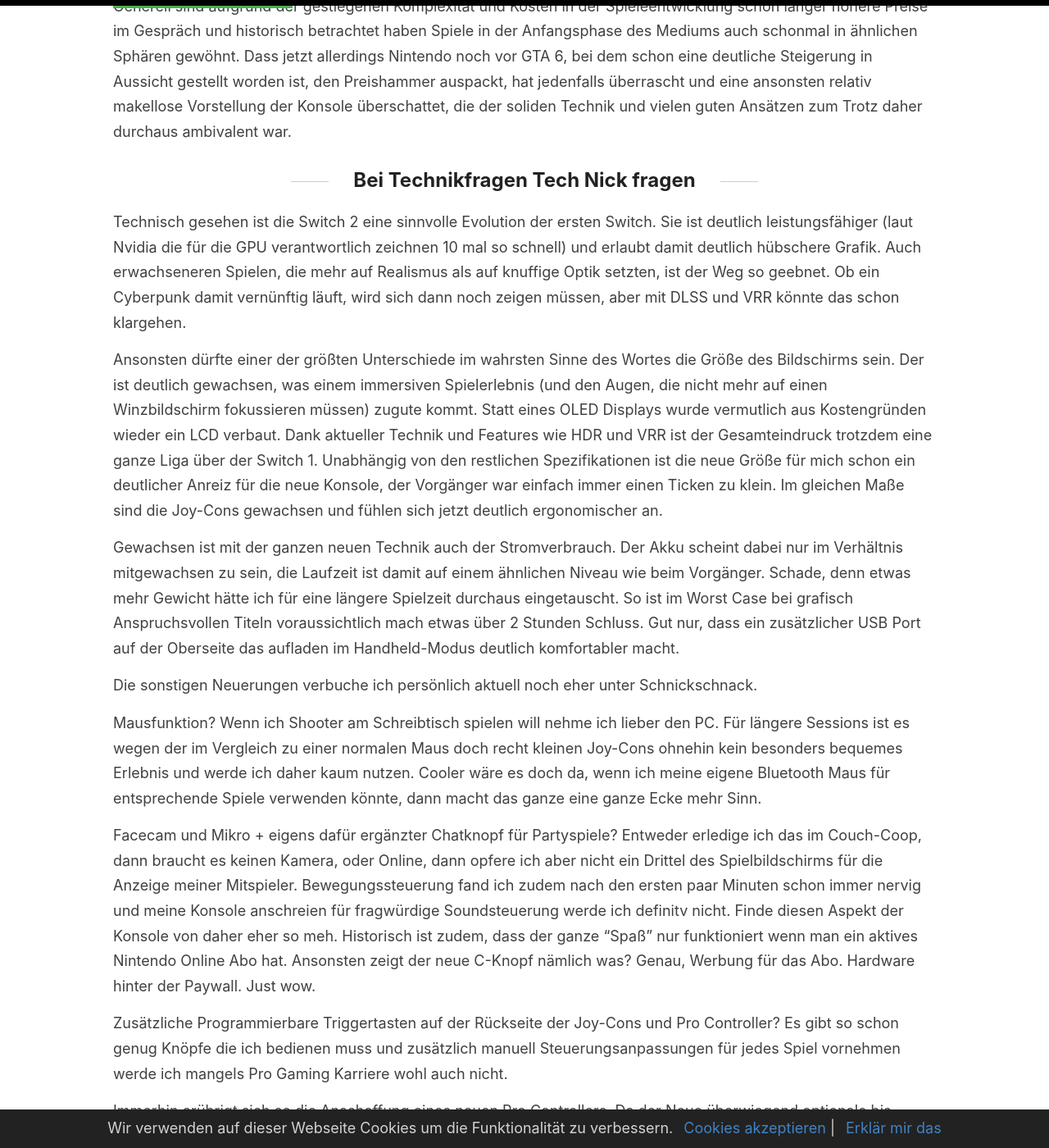
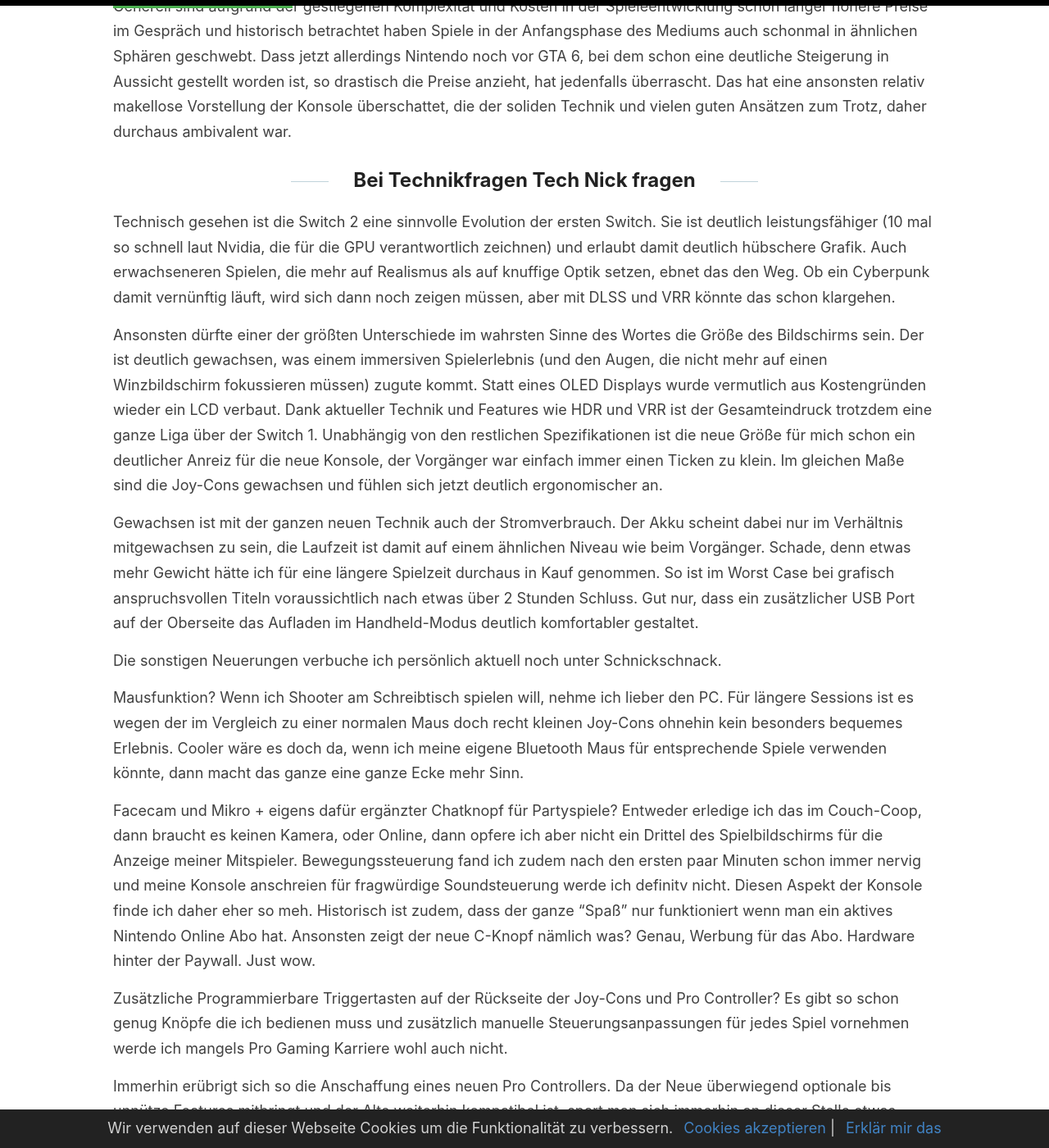
Before and after one commit to john-hotstone/john-hotstone.github.io, a Jekyll site: the page built from _posts/2025-04-11-Switch-2-Preorder.md, in a window 1280 px wide and 1400 px high, scrolled down 1052 px. Shown: the whole window at 82% size. Built offline with Jekyll 4.4.1, drawn with Linux system fonts in a browser that asks for light colours; comment, search, counter and statistics services are not loaded; some of the changed text lies outside the part shown.

Commit message:
Update 2025-04-11-Switch-2-Preorder.md

```diff
--- a/_posts/2025-04-11-Switch-2-Preorder.md
+++ b/_posts/2025-04-11-Switch-2-Preorder.md
@@ -6,31 +6,31 @@
 
 Die Switch 2 wurde endlich offiziell vorgestellt und wir haben die ganzen heiß erwarteten Infos über die monatelang spekuliert wurde transparent auf dem Tisch.
 
-## Onder ema Euro därf ’s koschta, was will
+## Was kostet die Welt?
 Viel diskutiert wird aktuell vor allem die Preisgestaltung. Im Vergleich zu einer PS5 ist der Preis nicht wesentlich niedriger, wobei die Leistung eher auf PS4 Niveau zu liegen scheint.
 
-Bei der Konsole selbst ist das noch einigermaßen zu verschmerzen, da handelt es sich ja um eine einmalige Anschaffung. Bei den Spielepreisen langt Nintendo dagegen bei den First Party Titeln richtig zu. Der Preis für Mario Kart World in der physischen Version sprengt bei mir jedenfalls jegliche Schmerzgrenze, zu diesem Preis würde ich das Spiel nie erwerben und vielen geht es wohl genauso. Ein Trostpflaster ist der etwas niedrigere Preis im Bundle als Vorbestellung, was wiederum relativiert wird weil schon die ersten Rabatte auf das Standardbundle ohne Spiel bei dem einen oder anderen Händler aufgetaucht ist.
+Bei der Konsole selbst ist das noch einigermaßen zu verschmerzen, da handelt es sich ja um eine einmalige Anschaffung. Bei den Spielepreisen für First Party Titel langt Nintendo dagegen richtig zu. Der Preis für Mario Kart World in der physischen Version sprengt bei mir jedenfalls jegliche Schmerzgrenze, zu diesem Preis würde ich das Spiel nie erwerben und vielen geht es wohl genauso. Ein Trostpflaster ist der etwas niedrigere Preis im Bundle als Vorbestellung, was wiederum relativiert wird weil schon die ersten Rabatte auf das Standardbundle ohne Spiel bei dem einen oder anderen Händler aufgetaucht ist.
 
-Nach eigenen Angaben setzt Nintendo bei den neuen Preisen die angenommene Spielzeit ins Verhältnis zum Preis. Das deutet zumindest daraufhin, dass Mario Kart uns für eine ganze Weile beschäftigen wird. Andere First Party Titeln sind dementsprechend auch etwa günstiger, Schnäppchen sind aber erstmal nicht zu erwarten, zumal Nintendo immer sehr preisstabil war.
+Nach eigenen Angaben setzt Nintendo bei den neuen Preisen die angenommene Spielzeit ins Verhältnis zum Preis. Das deutet zumindest daraufhin, dass Mario Kart uns für eine ganze Weile beschäftigen wird. Andere First Party Titel sind dementsprechend auch etwas günstiger, Schnäppchen sind aber erstmal trotzdem nicht zu erwarten, zumal Nintendo immer sehr preisstabil war.
 
-Ein Hoffnungsschimmer: ausgenommen sind Third Party Spiele von externen Studios, da macht Nintendo keine Vorgaben. Zu befürchten ist daher zwar trotzdem dass auch andere Studios die höheren Preise mitgehen, aber das eine oder andere AA dürfte auch noch zu moderaten Preisen erscheinen.
+Ein Hoffnungsschimmer: ausgenommen sind Third Party Spiele von externen Studios, da macht Nintendo keine Vorgaben. Zu befürchten ist trotzdem, dass auch andere Studios sich an der Preisgestaltung Nintendos orientieren, aber das eine oder andere AA Game dürfte auch zu moderaten Preisen erscheinen.
 
-Generell sind aufgrund der gestiegenen Komplexität und Kosten in der Spieleentwicklung schon länger höhere Preise im Gespräch und historisch betrachtet haben Spiele in der Anfangsphase des Mediums auch schonmal in ähnlichen Sphären gewöhnt. Dass jetzt allerdings Nintendo noch vor GTA 6, bei dem schon eine  deutliche Steigerung in Aussicht gestellt worden ist, den Preishammer auspackt, hat jedenfalls überrascht und eine ansonsten relativ makellose Vorstellung der Konsole überschattet, die der soliden Technik und vielen guten Ansätzen zum Trotz daher durchaus ambivalent war.
+Generell sind aufgrund der gestiegenen Komplexität und Kosten in der Spieleentwicklung schon länger höhere Preise im Gespräch und historisch betrachtet haben Spiele in der Anfangsphase des Mediums auch schonmal in ähnlichen Sphären geschwebt. Dass jetzt allerdings Nintendo noch vor GTA 6, bei dem schon eine deutliche Steigerung in Aussicht gestellt worden ist, so drastisch die Preise anzieht, hat jedenfalls überrascht. Das hat eine ansonsten relativ makellose Vorstellung der Konsole überschattet, die der soliden Technik und vielen guten Ansätzen zum Trotz, daher durchaus ambivalent war.
 
 ## Bei Technikfragen Tech Nick fragen
-Technisch gesehen ist die Switch 2 eine sinnvolle Evolution der ersten Switch. Sie ist deutlich leistungsfähiger (laut Nvidia die für die GPU verantwortlich zeichnen 10 mal so schnell) und erlaubt damit deutlich hübschere Grafik. Auch erwachseneren Spielen, die mehr auf Realismus als auf knuffige Optik setzten, ist der Weg so geebnet. Ob ein Cyberpunk damit vernünftig läuft, wird sich dann noch zeigen müssen, aber mit DLSS und VRR könnte das schon klargehen.
+Technisch gesehen ist die Switch 2 eine sinnvolle Evolution der ersten Switch. Sie ist deutlich leistungsfähiger (10 mal so schnell laut Nvidia, die für die GPU verantwortlich zeichnen) und erlaubt damit deutlich hübschere Grafik. Auch erwachseneren Spielen, die mehr auf Realismus als auf knuffige Optik setzen, ebnet das den Weg. Ob ein Cyberpunk damit vernünftig läuft, wird sich dann noch zeigen müssen, aber mit DLSS und VRR könnte das schon klargehen.
 
 Ansonsten dürfte einer der größten Unterschiede im wahrsten Sinne des Wortes die Größe des Bildschirms sein. Der ist deutlich gewachsen, was einem immersiven Spielerlebnis (und den Augen, die nicht mehr auf einen Winzbildschirm fokussieren müssen) zugute kommt. Statt eines OLED Displays wurde vermutlich aus Kostengründen wieder ein LCD verbaut. Dank aktueller Technik und Features wie HDR und VRR ist der Gesamteindruck trotzdem eine ganze Liga über der Switch 1. Unabhängig von den restlichen Spezifikationen ist die neue Größe für mich schon ein deutlicher Anreiz für die neue Konsole, der Vorgänger war einfach immer einen Ticken zu klein. Im gleichen Maße sind die Joy-Cons gewachsen und fühlen sich jetzt deutlich ergonomischer an.
 
-Gewachsen ist mit der ganzen neuen Technik auch der Stromverbrauch. Der Akku scheint dabei nur im Verhältnis mitgewachsen zu sein, die Laufzeit ist damit auf einem ähnlichen Niveau wie beim Vorgänger. Schade, denn etwas mehr Gewicht hätte ich für eine längere Spielzeit durchaus eingetauscht. So ist im Worst Case bei grafisch Anspruchsvollen Titeln voraussichtlich mach etwas über 2 Stunden Schluss. Gut nur, dass ein zusätzlicher USB Port auf der Oberseite das aufladen im Handheld-Modus deutlich komfortabler macht.
+Gewachsen ist mit der ganzen neuen Technik auch der Stromverbrauch. Der Akku scheint dabei nur im Verhältnis mitgewachsen zu sein, die Laufzeit ist damit auf einem ähnlichen Niveau wie beim Vorgänger. Schade, denn etwas mehr Gewicht hätte ich für eine längere Spielzeit durchaus in Kauf genommen. So ist im Worst Case bei grafisch anspruchsvollen Titeln voraussichtlich nach etwas über 2 Stunden Schluss. Gut nur, dass ein zusätzlicher USB Port auf der Oberseite das Aufladen im Handheld-Modus deutlich komfortabler gestaltet.
 
-Die sonstigen Neuerungen verbuche ich persönlich aktuell noch eher unter Schnickschnack.
+Die sonstigen Neuerungen verbuche ich persönlich aktuell noch unter Schnickschnack.
 
-Mausfunktion? Wenn ich Shooter am Schreibtisch spielen will nehme ich lieber den PC. Für längere Sessions ist es wegen der im Vergleich zu einer normalen Maus doch recht kleinen Joy-Cons ohnehin kein besonders bequemes Erlebnis und werde ich daher kaum nutzen. Cooler wäre es doch da, wenn ich meine eigene Bluetooth Maus für entsprechende Spiele verwenden könnte, dann macht das ganze eine ganze Ecke mehr Sinn.
+Mausfunktion? Wenn ich Shooter am Schreibtisch spielen will, nehme ich lieber den PC. Für längere Sessions ist es wegen der im Vergleich zu einer normalen Maus doch recht kleinen Joy-Cons ohnehin kein besonders bequemes Erlebnis. Cooler wäre es doch da, wenn ich meine eigene Bluetooth Maus für entsprechende Spiele verwenden könnte, dann macht das ganze eine ganze Ecke mehr Sinn.
 
-Facecam und Mikro + eigens dafür ergänzter Chatknopf für Partyspiele? Entweder erledige ich das im Couch-Coop, dann braucht es keinen Kamera, oder Online, dann opfere ich aber nicht ein Drittel des Spielbildschirms für die Anzeige meiner Mitspieler. Bewegungssteuerung fand ich zudem nach den ersten paar Minuten schon immer nervig und meine Konsole anschreien für fragwürdige Soundsteuerung werde ich definitv nicht. Finde diesen Aspekt der Konsole von daher eher so meh. Historisch ist zudem, dass der ganze "Spaß" nur funktioniert wenn man ein aktives Nintendo Online Abo hat. Ansonsten zeigt der neue C-Knopf nämlich was? Genau, Werbung für das Abo. Hardware hinter der Paywall. Just wow.
+Facecam und Mikro + eigens dafür ergänzter Chatknopf für Partyspiele? Entweder erledige ich das im Couch-Coop, dann braucht es keinen Kamera, oder Online, dann opfere ich aber nicht ein Drittel des Spielbildschirms für die Anzeige meiner Mitspieler. Bewegungssteuerung fand ich zudem nach den ersten paar Minuten schon immer nervig und meine Konsole anschreien für fragwürdige Soundsteuerung werde ich definitv nicht. Diesen Aspekt der Konsole finde ich daher eher so meh. Historisch ist zudem, dass der ganze "Spaß" nur funktioniert wenn man ein aktives Nintendo Online Abo hat. Ansonsten zeigt der neue C-Knopf nämlich was? Genau, Werbung für das Abo. Hardware hinter der Paywall. Just wow.
 
-Zusätzliche Programmierbare Triggertasten auf der Rückseite der Joy-Cons und Pro Controller? Es gibt so schon genug Knöpfe die ich bedienen muss und zusätzlich manuell Steuerungsanpassungen für jedes Spiel vornehmen werde ich mangels Pro Gaming Karriere wohl auch nicht.
+Zusätzliche Programmierbare Triggertasten auf der Rückseite der Joy-Cons und Pro Controller? Es gibt so schon genug Knöpfe die ich bedienen muss und zusätzlich manuelle Steuerungsanpassungen für jedes Spiel vornehmen werde ich mangels Pro Gaming Karriere wohl auch nicht.
 
 Immerhin erübrigt sich so die Anschaffung eines neuen Pro Controllers. Da der Neue überwiegend optionale bis unnütze Features mitbringt und der Alte weiterhin kompatibel ist, spart man sich immerhin an dieser Stelle etwas Geld. Wer noch keinen Pro Controller der Switch 1 Besitz sollte aber trotzdem zuschlagen, den angenehmer als mit den Joy-Cons ist er bei längeren Spielesessions auf dem Sofa allemal.
 
```
